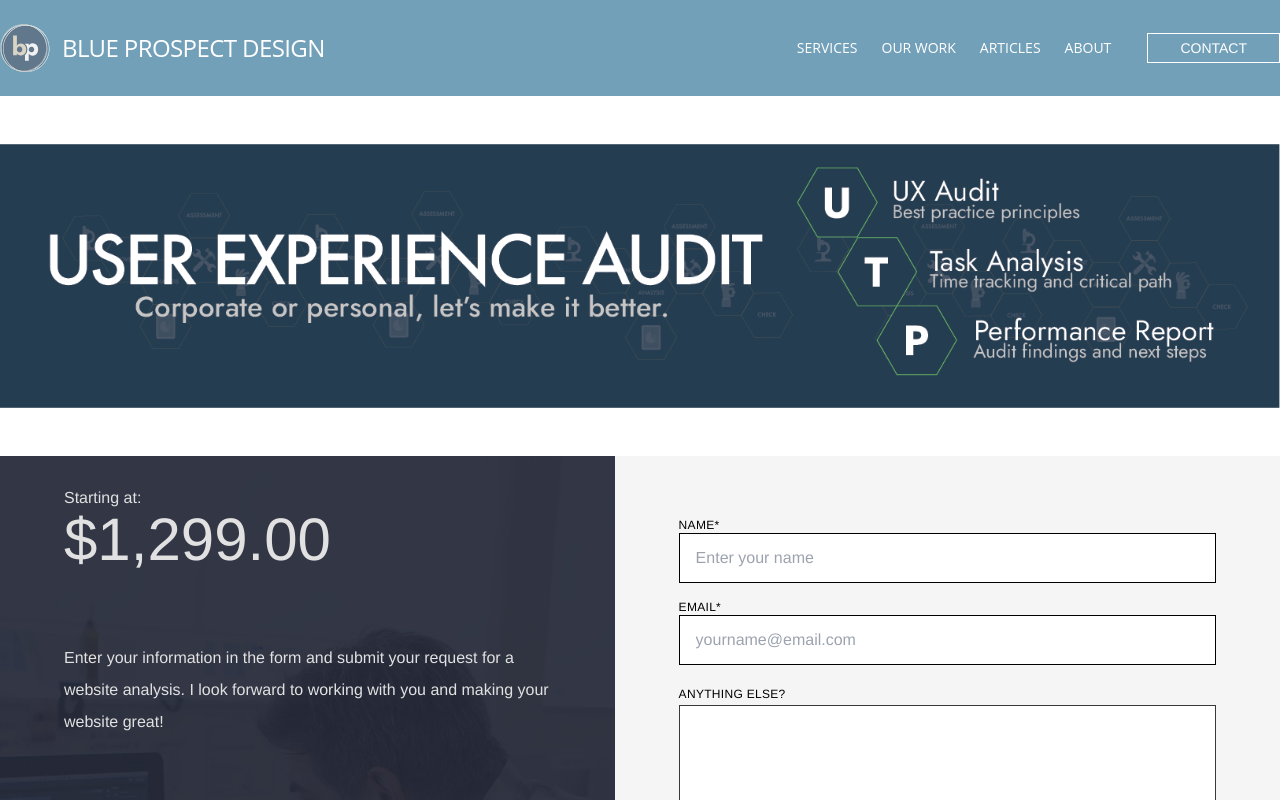
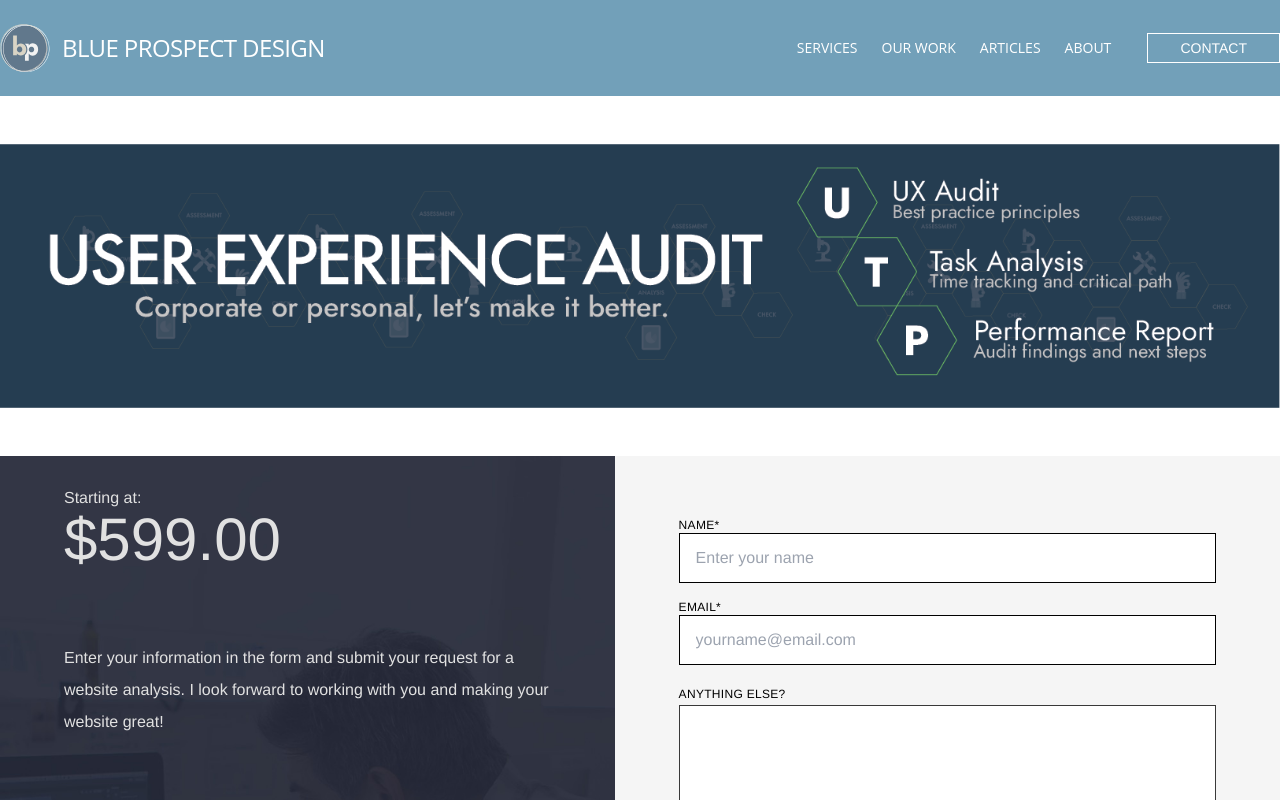
Before and after one commit to rogerkatona/blue-prospect-design, a Next.js app: page /campaign/website-analysis in a window 1280 px wide. Shown: the top 800 px of the page. Built offline with nearby package versions, Linux system fonts and the light colour scheme; what aws-amplify would draw is missing.

Commit message:
Updated starting price for ux audit

```diff
--- a/pages/campaign/website-analysis.js
+++ b/pages/campaign/website-analysis.js
@@ -27,7 +27,7 @@ export default function WebsiteAnalysisContact() {
                         <div className="text-lightGray">
                             <div className="flex flex-col md:pb-12">
                                 <span>Starting at:</span>
-                                <p className="text-lightGray text-6xl">$1,299.00</p>
+                                <p className="text-lightGray text-6xl">$599.00</p>
                             </div>
                             <div className="flex flex-col md:pb-12">
                                 <p className="text-lightGray">Enter your information in the form and submit your request for a website analysis.  I look forward to working
```
